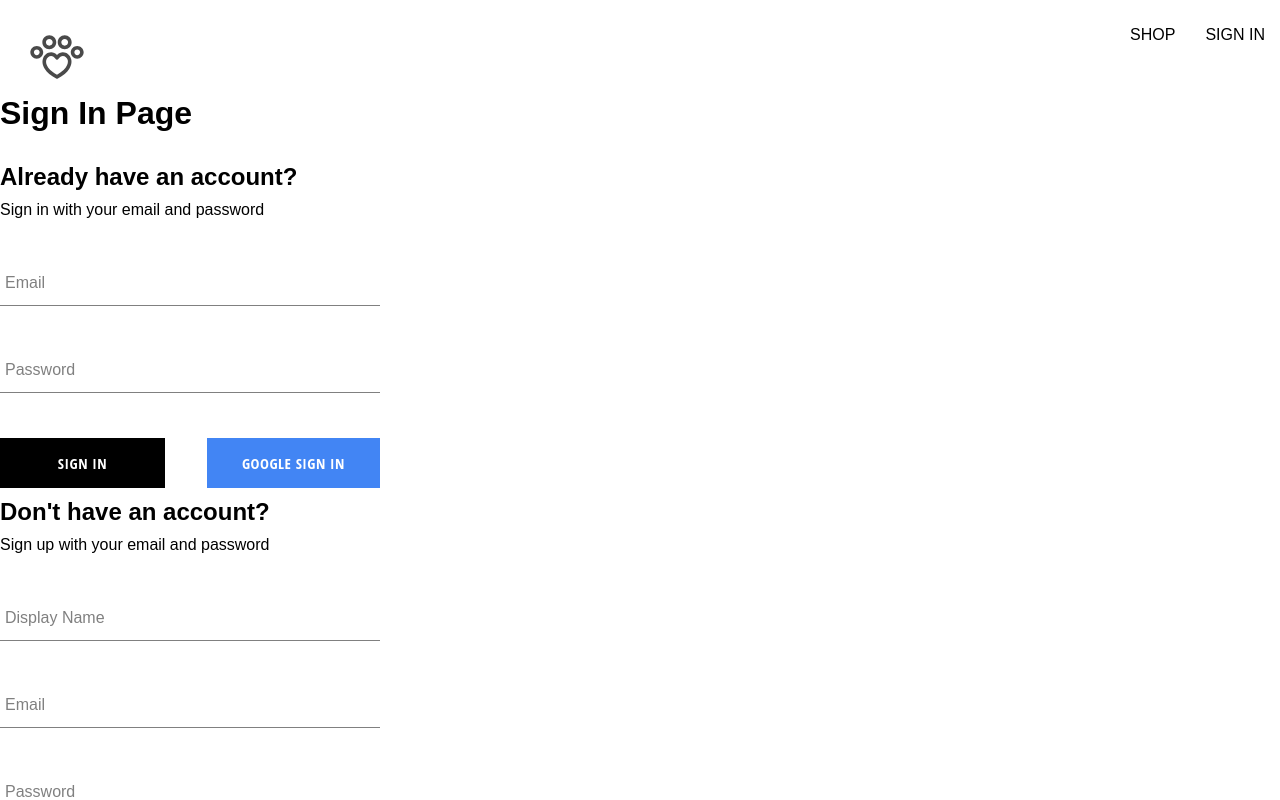
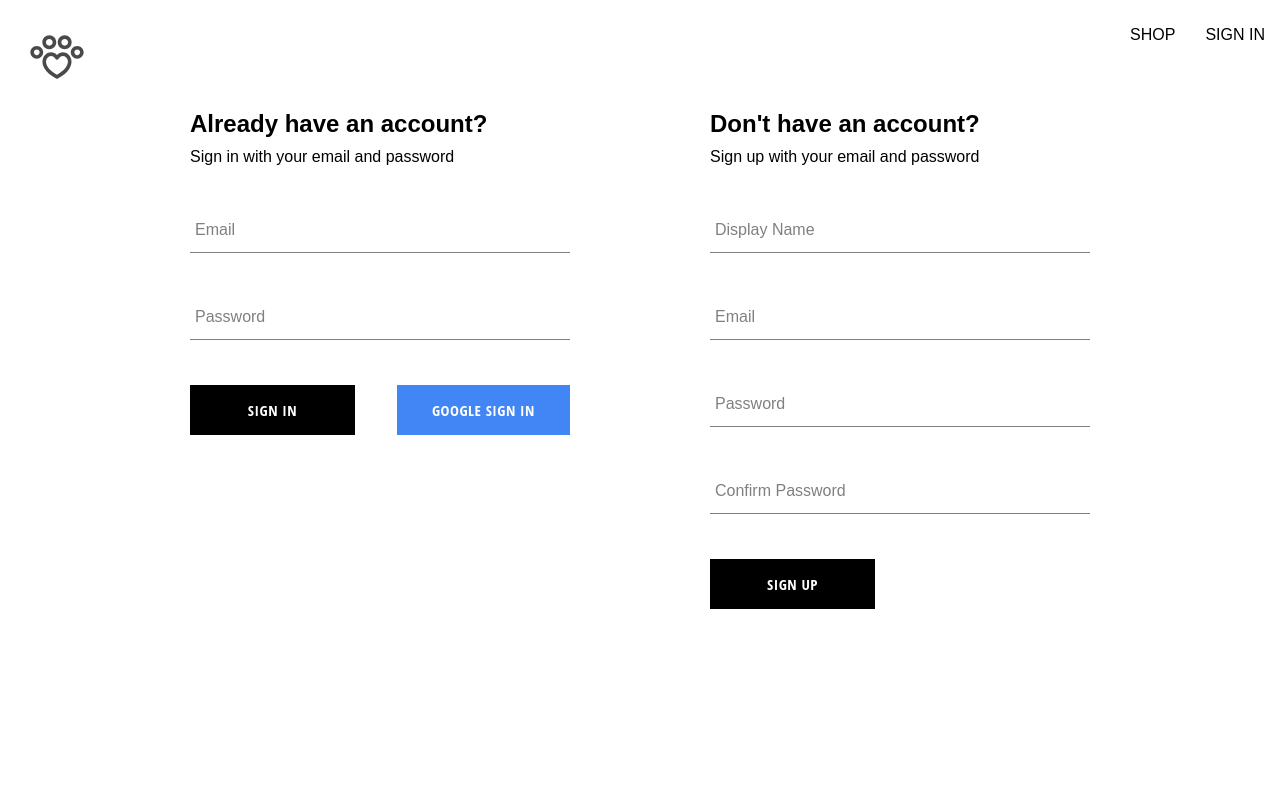
Before and after one commit to ananastasiap/paw-wear, a React (Create React App) app: page /auth in a window 1280 px wide. Shown: the top 800 px of the page. Built offline with nearby package versions, Linux system fonts and the light colour scheme; a web font is replaced by a local one.

Commit message:
style: authentication page

```diff
--- a/src/components/sign-in-form/sign-in-form.component.jsx
+++ b/src/components/sign-in-form/sign-in-form.component.jsx
@@ -31,7 +31,18 @@
     try {
       const response = await signInAuthUserWithEmailAndPassword(email, password);
       resetFormFields();
-    } catch(error) {}
+    } catch(error) {
+      switch(error.code) {
+        case 'auth/wrong-password':
+          alert('incorrect password for email');
+          break;
+        case 'auth/user-not-found':
+          alert('no user associated with this email');
+          break;
+        default:
+          console.log(error);
+      }
+    }
   };
 
   const handleChange = (event) => {
@@ -65,7 +76,7 @@
 
         <div className="buttons-container">
         <Button type='submit'>Sign In</Button>
-        <Button buttonType="google" onClick={signInWithGoogle}>Google Sign In</Button>
+        <Button type='button' buttonType="google" onClick={signInWithGoogle}>Google Sign In</Button>
         </div>
       </form>
     </div>
--- a/src/routes/authentication/authentication.component.jsx
+++ b/src/routes/authentication/authentication.component.jsx
@@ -1,14 +1,11 @@
-import { createUserDocumentFromAuth,
-         signInGooglePopup,
-} from "../../utils/firebase/firebase.utils";
-
 import SignUpForm from "../../components/sign-up-form/sign-up-form.component";
 import SignInForm from "../../components/sign-in-form/sign-in-form.component";
 
+import './authentication.style.scss';
+
 const Authentication = () => {
   return (
-    <div>
-      <h1>Sign In Page</h1>
+    <div className="authentication-container">
       <SignInForm />
       <SignUpForm />
     </div>
--- /dev/null
+++ b/src/routes/authentication/authentication.style.scss
@@ -0,0 +1,7 @@
+.authentication-container {
+  display: flex;
+  justify-content: space-between;
+
+  width: 900px;
+  margin: 30px auto;
+}
```
